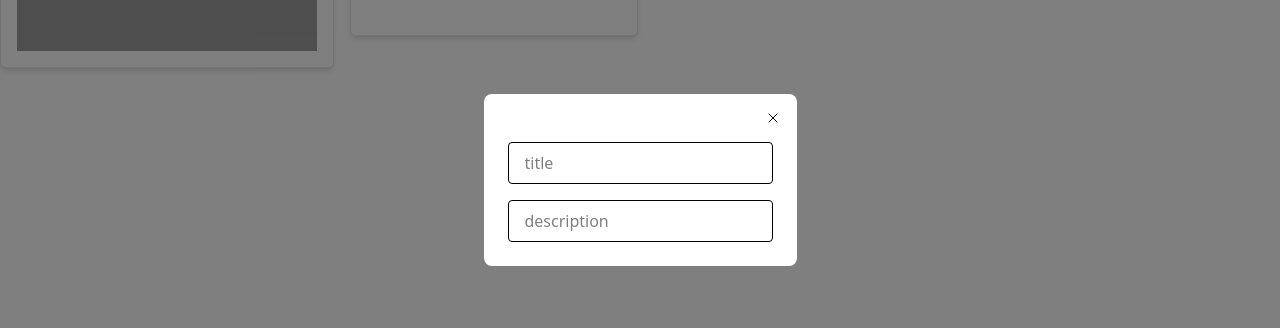
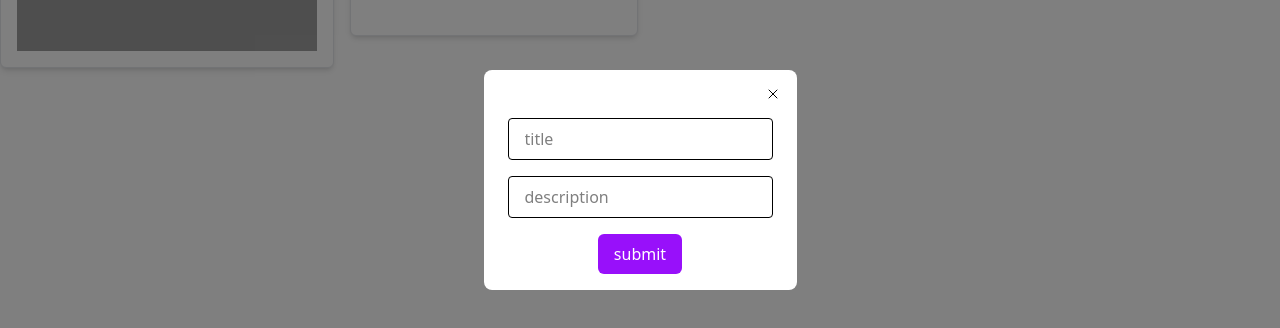
Before and after one commit to rishi9393/brainly, a React (Vite) app in the folder frontend/vite-project/: page / in a window 1280 px wide. Shown: the part 220-548 px from the top of the page. Built offline with nearby package versions, Linux system fonts and the light colour scheme; grey boxes are pictures that could not be loaded.

Commit message:
completed the CreateContentModel

```diff
--- a/frontend/vite-project/src/App.tsx
+++ b/frontend/vite-project/src/App.tsx
@@ -3,14 +3,28 @@ import { Card } from "./components/Card";
 import { PlusIcon } from "./icons/PlusIcon";
 import { ShareIcon } from "./icons/ShareIcon";
 import { CreateContentModel } from "./components/CreateContentModel";
+import { useState } from "react";
 
 function App() {
+  const [modelOpen, setModelOpen] = useState(true);
   return (
     <div>
-      <CreateContentModel open={true} />
-      <div className="justify-end flex gap-4 mt-2">
-        <Button variant="primary" text="Add Content" startIcon={<PlusIcon />} />
-        <div className="mr-2">
+      <CreateContentModel
+        open={modelOpen}
+        onClose={() => {
+          setModelOpen(false);
+        }}
+      />
+      <div className="justify-end flex gap-4 mt-2 ">
+        <Button
+          variant="primary"
+          text="Add Content"
+          startIcon={<PlusIcon />}
+          onclick={() => {
+            setModelOpen(true);
+          }}
+        />
+        <div className="mr-2 ">
           <Button variant="secondary" text="Share" startIcon={<ShareIcon />} />
         </div>
       </div>
--- a/frontend/vite-project/src/components/Button.tsx
+++ b/frontend/vite-project/src/components/Button.tsx
@@ -4,6 +4,7 @@ interface ButtonProps {
   variant: "primary" | "secondary";
   text: string;
   startIcon?: ReactElement;
+  onclick?: () => void;
 }
 
 const variantClasses = {
@@ -12,11 +13,14 @@ const variantClasses = {
 };
 
 const defaultStyles =
-  "px-4 py-2 rounded-md font-light flex justify-center items-center gap-2";
+  "px-4 py-2 rounded-md font-light flex justify-center items-center gap-2 cursor-pointer";
 
-const Button = ({ variant, text, startIcon }: ButtonProps) => {
+const Button = ({ variant, text, startIcon, onclick }: ButtonProps) => {
   return (
-    <button className={`${defaultStyles} ${variantClasses[variant]}`}>
+    <button
+      className={`${defaultStyles} ${variantClasses[variant]}`}
+      onClick={onclick}
+    >
       {startIcon}
       {text}
     </button>
--- a/frontend/vite-project/src/components/CreateContentModel.tsx
+++ b/frontend/vite-project/src/components/CreateContentModel.tsx
@@ -1,4 +1,5 @@
 import { CrossIcon } from "../icons/CrossIcon";
+import Button from "./Button";
 
 export function CreateContentModel({ open, onClose }) {
   return (
@@ -6,15 +7,19 @@ export function CreateContentModel({ open, onClose }) {
       {open && (
         <div className="h-screen w-screen fixed top-0 left-0 bg-black/50 flex justify-center items-center">
           <div className="flex flex-col justify center">
-            <span className="bg-white opacity-100 p-4 rounded-lg ">
-
-                <div className="flex justify-end mb-2">
-                    <CrossIcon />
+            <span className="bg-white opacity   -100 p-4 rounded-lg ">
+              <div className="flex justify-end mb-2">
+                <div onClick={onClose} className="cursor-pointer">
+                  <CrossIcon />
                 </div>
-                <div className="flex flex-col ">
-                    <Input placeholder={"title"}/>
-                    <Input placeholder={"description"}/>
-                </div>
+              </div>
+              <div className="flex flex-col ">
+                <Input placeholder={"title"} />
+                <Input placeholder={"description"} />
+              </div>
+              <div className="flex justify-center mt-2">
+                <Button variant="primary" text="submit" />
+              </div>
             </span>
           </div>
         </div>
@@ -23,8 +28,13 @@ export function CreateContentModel({ open, onClose }) {
   );
 }
 
-function Input({onChange,placeholder}: {onChange:()=>void}){
-    return(
-        <input placeholder={placeholder} type="text" className="px-4 py-2 border rounded m-2" onChange={onChange} />
-    )
+function Input({ onChange, placeholder }: { onChange: () => void }) {
+  return (
+    <input
+      placeholder={placeholder}
+      type="text"
+      className="px-4 py-2 border rounded m-2"
+      onChange={onChange}
+    />
+  );
 }
```
